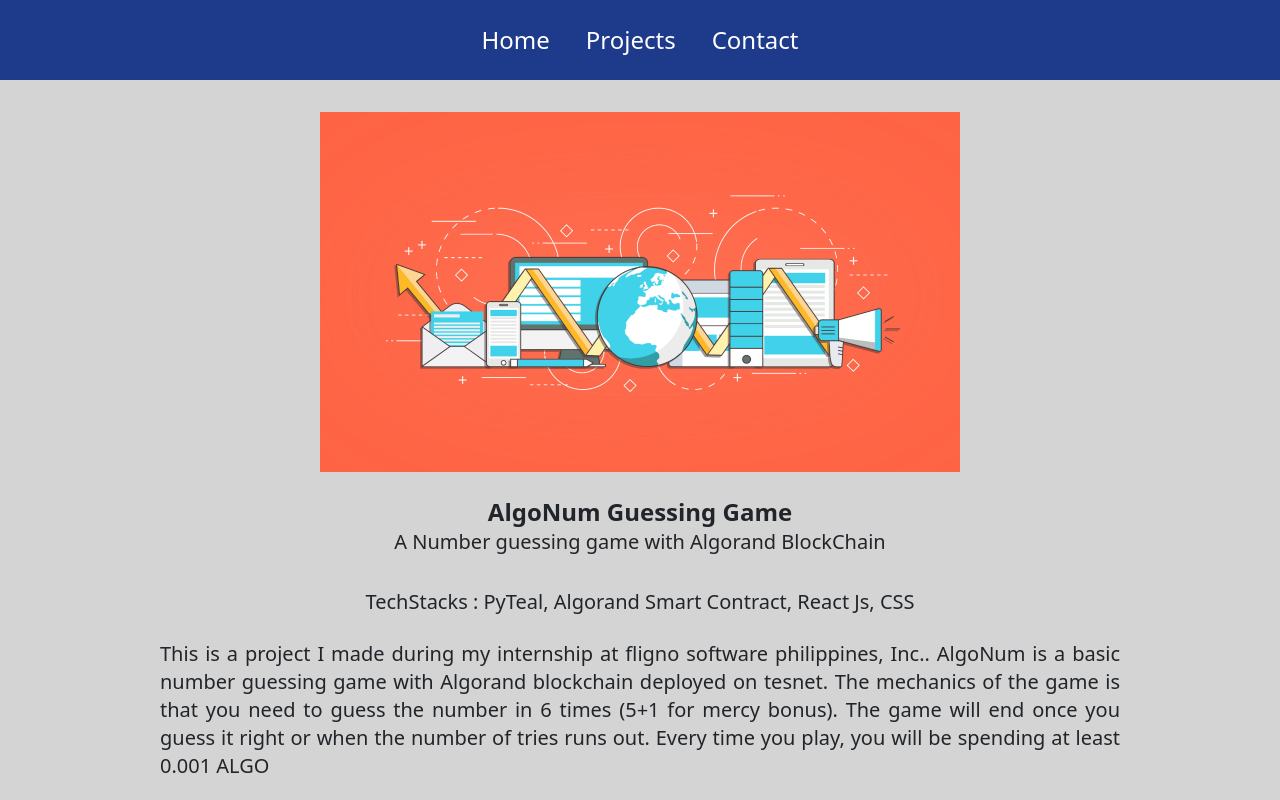
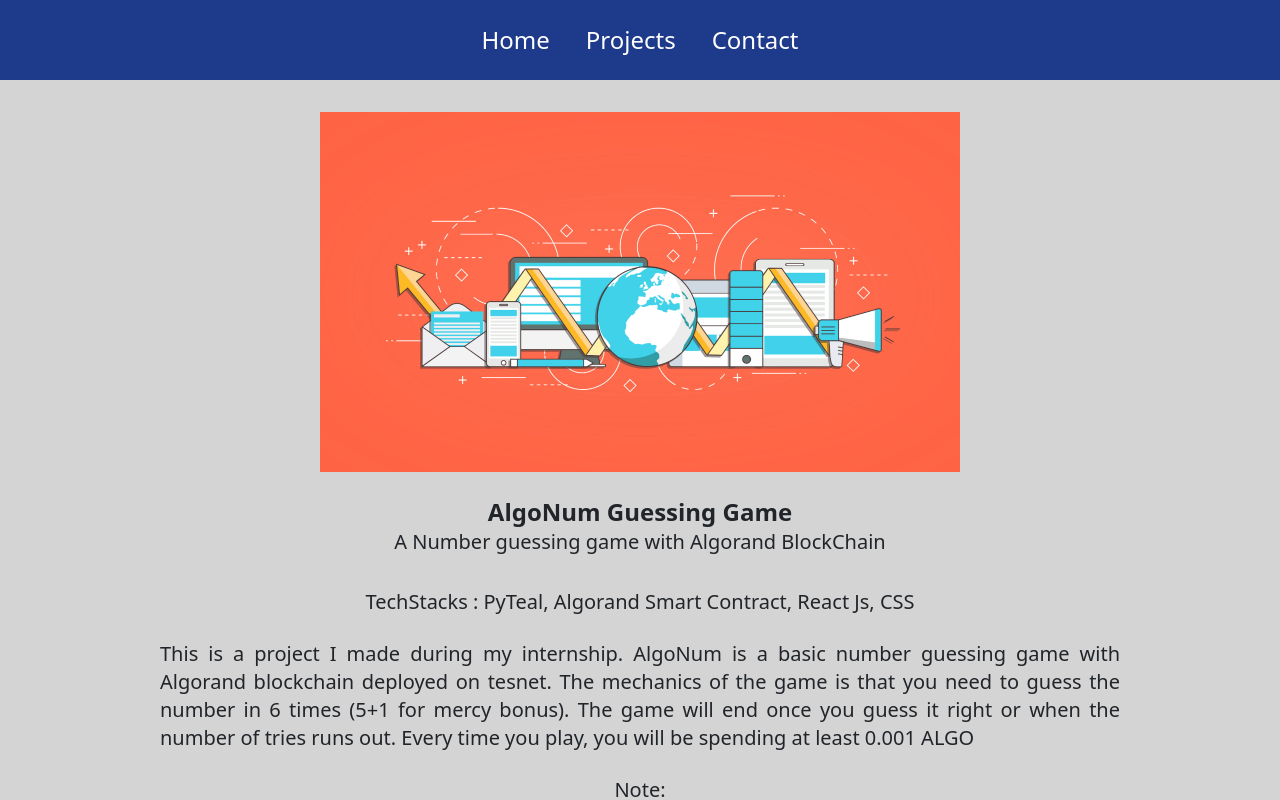
Before and after one commit to ramdio12/portfolio, a React (Vite) app: page /project/1 in a window 1280 px wide. Shown: the top 800 px of the page. Built offline with nearby package versions, Linux system fonts and the light colour scheme.

Commit message:
made changes in my two projects

```diff
--- a/src/data/projects.ts
+++ b/src/data/projects.ts
@@ -10,8 +10,8 @@ export const projects = [
         "subname":"Website Clone",
         "img":project_1,
         "tech":"React,Typescript,CSS",
-        "description":"This is a cloning website from a company. Made with several functional components with the help of react and typescript.",
-        "note":"Some of the content(image) changed.",
+        "description":"This is a clone from a company's website. Made with several functional components with the help of react and typescript.",
+        "note":"Some of the contents were changed and removed.",
         "github":"https://github.com/ramdio12/website_clone",
         "demo":"https://websiteclone.vercel.app/"
     },{
@@ -20,7 +20,7 @@ export const projects = [
         "subname":"A Number guessing game with Algorand BlockChain",
         "img":project_2,
         "tech": "PyTeal, Algorand Smart Contract, React Js, CSS",
-        "description":"This is a project I made during my internship at fligno software philippines, Inc.. AlgoNum is a basic number guessing game with Algorand blockchain deployed on tesnet. The mechanics of the game is that you need to guess the number in 6 times (5+1 for mercy bonus). The game will end once you guess it right or when the number of tries runs out. Every time you play, you will be spending at least 0.001 ALGO",
+        "description":"This is a project I made during my internship. AlgoNum is a basic number guessing game with Algorand blockchain deployed on tesnet. The mechanics of the game is that you need to guess the number in 6 times (5+1 for mercy bonus). The game will end once you guess it right or when the number of tries runs out. Every time you play, you will be spending at least 0.001 ALGO",
         "note":"To play this you need a pera wallet app installed on the mobile phone . Go to Settings > Developer Settings > Node Settings > Node Settings and choose testnet. Go to Algorand dispenser to fund your account. You can also watch the video demo.",
         "github":"https://github.com/ramdio12/AlgoNum_Guessing_Game",
         "demo":"https://algo-num-guessing-game.vercel.app/",
```
